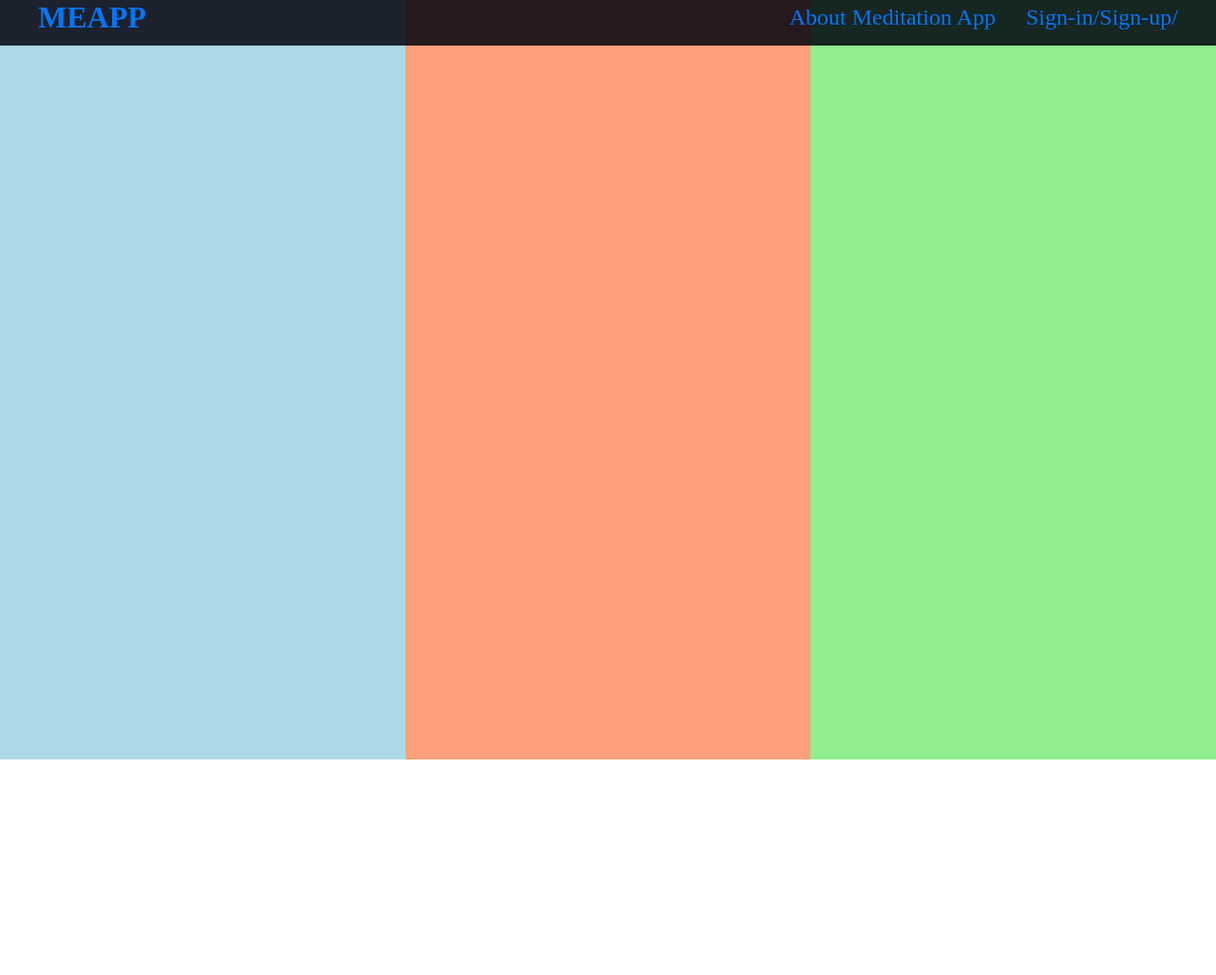
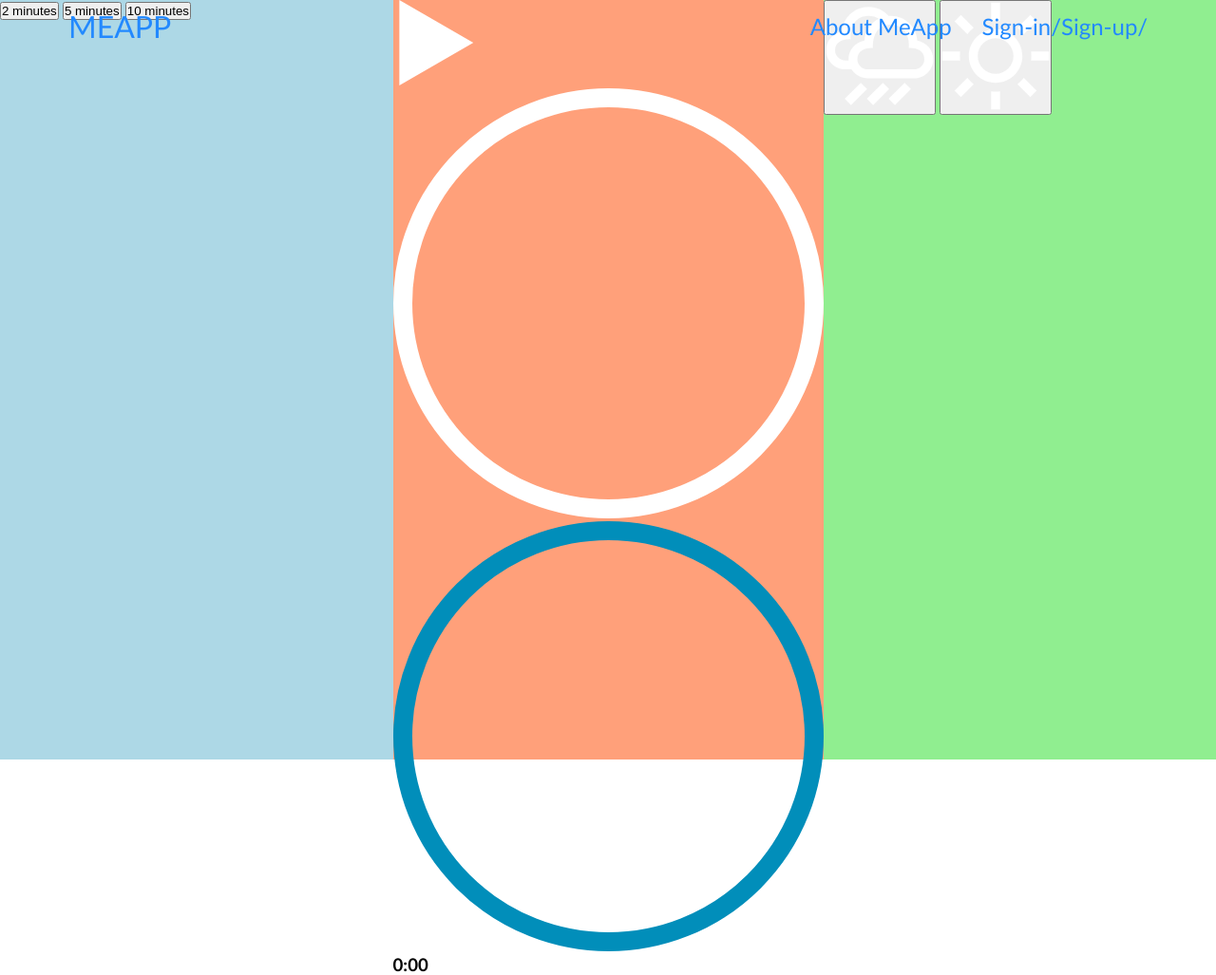
Before and after one commit to jcvillanq/meditation-App, a plain HTML site: page index.html in a window 1280 px wide. Shown: the whole page at 95% size. Before the commit the page ends 800 px from the top, so only its background shows below. Drawn offline with Linux system fonts and the light colour scheme.

Commit message:
02/08/2021

```diff
--- a/css/style.css
+++ b/css/style.css
@@ -5,7 +5,7 @@
   --gray-color: #ccc;
   --gray--dark-color: #666;
   --black-color: #000;
-  --first-color: #0275f8;
+  --first-color: #2289ff;
   --second-color: #00020ed8;
 }
 *,
@@ -19,6 +19,7 @@
 
 body {
   overflow-y: hidden;
+  font-family: 'Gill Sans', 'Gill Sans MT', Calibri, 'Trebuchet MS', sans-serif;
 }
 
 /* ****************COMPONENTS *********** */
@@ -58,8 +59,8 @@ body {
     color: var(--first-color);
   }
   .menu a:hover {
-    color: var(--gray--dark-color);
-    background-color: var(--first-color);
+    color: white;
+    background-color: transparent;
   }
 
   @media screen and (min-width: 1024px) {
@@ -148,7 +149,7 @@ body {
     z-index: 999;
     width: 100%;
     height: var(--header-height);
-    background-color: var(--second-color);
+    background-color:transparent;
   }
 
   .header > .container {
@@ -156,9 +157,11 @@ body {
     justify-content: space-between;
     align-items: center;
   }
+  .menu, .logo, .menu-btn{
+    margin: 0.5rem 2rem 0;
+  }
   .logo a {
     color: var(--first-color);
-    font-weight: bold;
     font-size: 2rem;
     text-decoration: none;
   }
--- a/index.html
+++ b/index.html
@@ -37,16 +37,42 @@
         </button>
         <!-- NAv VAR -->
         <nav class="menu">
-        <a href="#">About Meditation App</a>
+          <a href="#">About MeApp</a>
           <a href="#">Sign-in/Sign-up/</a>
         </nav>
       </section>
     </header>
     <main>
       <div class="app">
-        <section class="time-select"></section>
-        <section class="player-container"></section>
-        <section class="sound-picker"></section>
+        <section class="time-select">
+          <button data-time="120">2 minutes</button>
+          <button data-time="300">5 minutes</button>
+          <button data-time="600">10 minutes</button>
+        </section>
+        <section class="player-container">
+          <audio class="sound">
+            <source src="./sounds/rain.mp3" />
+          </audio>
+          <img src="./img/play.svg" alt="play" class="play" />
+
+          <svg class="track-outline" width="453" height="453" viewBox="0 0 453 453" fill="none" xmlns="http://www.w3.org/2000/svg">
+            <circle cx="226.5" cy="226.5" r="216.5" stroke="white" stroke-width="20"/>
+            </svg>
+
+
+            <svg class="moving-outline" width="453" height="453" viewBox="0 0 453 453" fill="none" xmlns="http://www.w3.org/2000/svg">
+              <circle cx="226.5" cy="226.5" r="216.5" stroke="#018EBA" stroke-width="20"/>
+              </svg>
+
+              <h3 class="time-display">0:00</h3>
+
+
+        </section>
+        <section class="sound-picker">
+          <button data-sound="./sounds/rain.mp3" data-video="./video/rain.mp4"><img src="./img/rain.svg" alt="rain-sound"></button>
+          <button data-sound="./sounds/beach.mp3" data-video="./video/video.mp4"><img src="./img/beach.svg" alt="beach-sound"></button>
+
+        </section>
       </div>
     </main>
 
```
Lines whose indentation alone changed are shown as unchanged.
